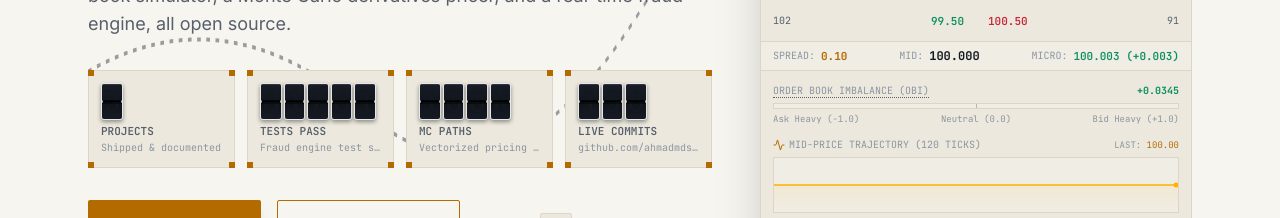
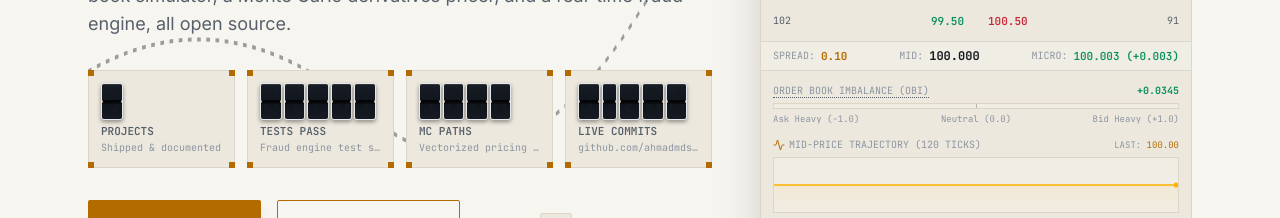
Before and after one commit to ahmadmdsajid129/sajid-ahmad-portfolio, a Next.js app: page / in a window 1280 px wide. Shown: the part 474-692 px from the top of the page. Built offline with nearby package versions, Linux system fonts and the light colour scheme; no server answers.

Commit message:
feat(github): fetch total contributions including private repos (1,286 commits) and add comma support to split-flap ticker

```diff
--- a/app/api/github-commits/route.ts
+++ b/app/api/github-commits/route.ts
@@ -4,19 +4,18 @@ export const revalidate = 3600; // Cache for 1 hour
 
 export async function GET() {
   const username = "ahmadmdsajid129";
-  const fallbackCommits = 156;
+  const fallbackCommits = "1,286";
 
   try {
-    const res = await fetch(
-      `https://api.github.com/search/commits?q=author:${username}`,
-      {
-        headers: {
-          Accept: "application/vnd.github.cloak-preview+json",
-          "User-Agent": "sajid-ahmad-portfolio",
-        },
-        next: { revalidate: 3600 },
-      }
-    );
+    // Fetch user contributions card which includes private repository contributions
+    // when "Private contributions" is enabled on the GitHub profile.
+    const res = await fetch(`https://github.com/users/${username}/contributions`, {
+      headers: {
+        "User-Agent": "Mozilla/5.0 (compatible; PortfolioBot/1.0)",
+        Accept: "text/html,application/xhtml+xml",
+      },
+      next: { revalidate: 3600 },
+    });
 
     if (!res.ok) {
       return NextResponse.json({
@@ -26,13 +25,21 @@ export async function GET() {
       });
     }
 
-    const data = await res.json();
-    const count = typeof data.total_count === "number" ? data.total_count : fallbackCommits;
+    const html = await res.text();
+    // GitHub contribution card header format: "1,286 contributions in the last year"
+    const match = html.match(/([0-9,]+)\s+contributions\s+in\s+the\s+last\s+year/i);
+
+    if (match && match[1]) {
+      return NextResponse.json({
+        commits: match[1].trim(),
+        source: "github-api",
+        username,
+      });
+    }
 
     return NextResponse.json({
-      commits: count,
-      source: "github-api",
-      username,
+      commits: fallbackCommits,
+      source: "fallback",
     });
   } catch (error) {
     return NextResponse.json({
--- a/components/hero-section.tsx
+++ b/components/hero-section.tsx
@@ -13,18 +13,19 @@ interface StatItemProps {
   label: string;
   detail: string;
   isLive?: boolean;
+  href?: string;
 }
 
-function StatItem({ value, label, detail, isLive }: StatItemProps) {
-  return (
-    <div className="terminal-panel p-3 border-t-2 border-t-accent bg-bg-elevated/70 group hover:border-accent/80 transition-colors">
+function StatItem({ value, label, detail, isLive, href }: StatItemProps) {
+  const content = (
+    <div className="terminal-panel p-3 border-t-2 border-t-accent bg-bg-elevated/70 group hover:border-accent/80 transition-colors h-full">
       <div className="font-mono text-2xl lg:text-3xl font-bold text-text tabular-nums tracking-tight h-8 sm:h-9 flex items-center">
         <SplitFlapBoard value={value} />
       </div>
       <div className="font-mono text-[11px] font-semibold text-text-muted uppercase mt-1 flex items-center gap-1.5">
         <span>{label}</span>
         {isLive && (
-          <span className="w-1.5 h-1.5 rounded-full bg-up animate-pulse" title="Live verified from GitHub API" />
+          <span className="w-1.5 h-1.5 rounded-full bg-up animate-pulse" title="Live verified from GitHub (public + private contributions)" />
         )}
       </div>
       <div className="font-mono text-[10px] text-text-faint truncate">
@@ -32,6 +33,22 @@ function StatItem({ value, label, detail, isLive }: StatItemProps) {
       </div>
     </div>
   );
+
+  if (href) {
+    return (
+      <a
+        href={href}
+        target="_blank"
+        rel="noopener noreferrer"
+        className="block group"
+        title="View live GitHub profile & contributions"
+      >
+        {content}
+      </a>
+    );
+  }
+
+  return content;
 }
 
 interface HeroSectionProps {
@@ -41,7 +58,7 @@ interface HeroSectionProps {
 
 export function HeroSection({ onOpenMMGame, onOpenPalette }: HeroSectionProps) {
   const { addToast } = useToast();
-  const [commitCount, setCommitCount] = useState<string>("157");
+  const [commitCount, setCommitCount] = useState<string>("1,286");
   const [isLive, setIsLive] = useState<boolean>(true);
 
   useEffect(() => {
@@ -131,6 +148,7 @@ export function HeroSection({ onOpenMMGame, onOpenPalette }: HeroSectionProps) {
               label="Live Commits"
               detail="github.com/ahmadmdsajid129"
               isLive={isLive}
+              href="https://github.com/ahmadmdsajid129"
             />
           </div>
 
--- a/components/split-flap-ticker.tsx
+++ b/components/split-flap-ticker.tsx
@@ -9,7 +9,7 @@ interface SplitFlapCharProps {
   interactive?: boolean;
 }
 
-const CHAR_SET = "0123456789/K%.-+ABCDEFGHIJKLMNOPQRSTUVWXYZ";
+const CHAR_SET = "0123456789,/K%.-+ABCDEFGHIJKLMNOPQRSTUVWXYZ";
 
 export function SplitFlapChar({ char, delayIndex = 0 }: SplitFlapCharProps) {
   const [currentChar, setCurrentChar] = useState<string>(" ");
@@ -63,7 +63,7 @@ export function SplitFlapChar({ char, delayIndex = 0 }: SplitFlapCharProps) {
       className="relative inline-block select-none"
       style={{
         perspective: "300px",
-        width: char === " " ? "0.45em" : "0.72em",
+        width: char === " " ? "0.45em" : char === "," ? "0.5em" : "0.72em",
         height: "1.25em",
       }}
     >
```
